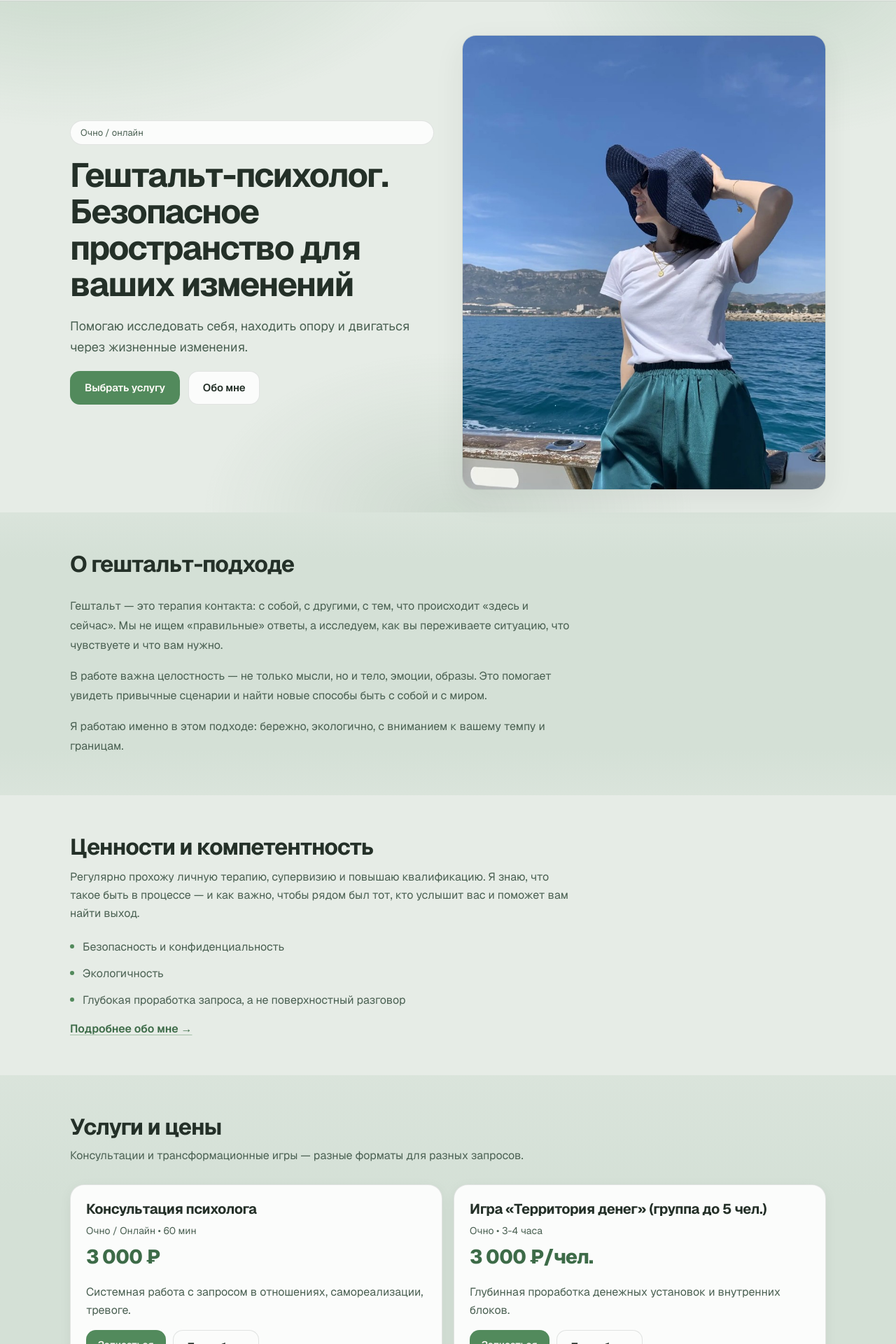
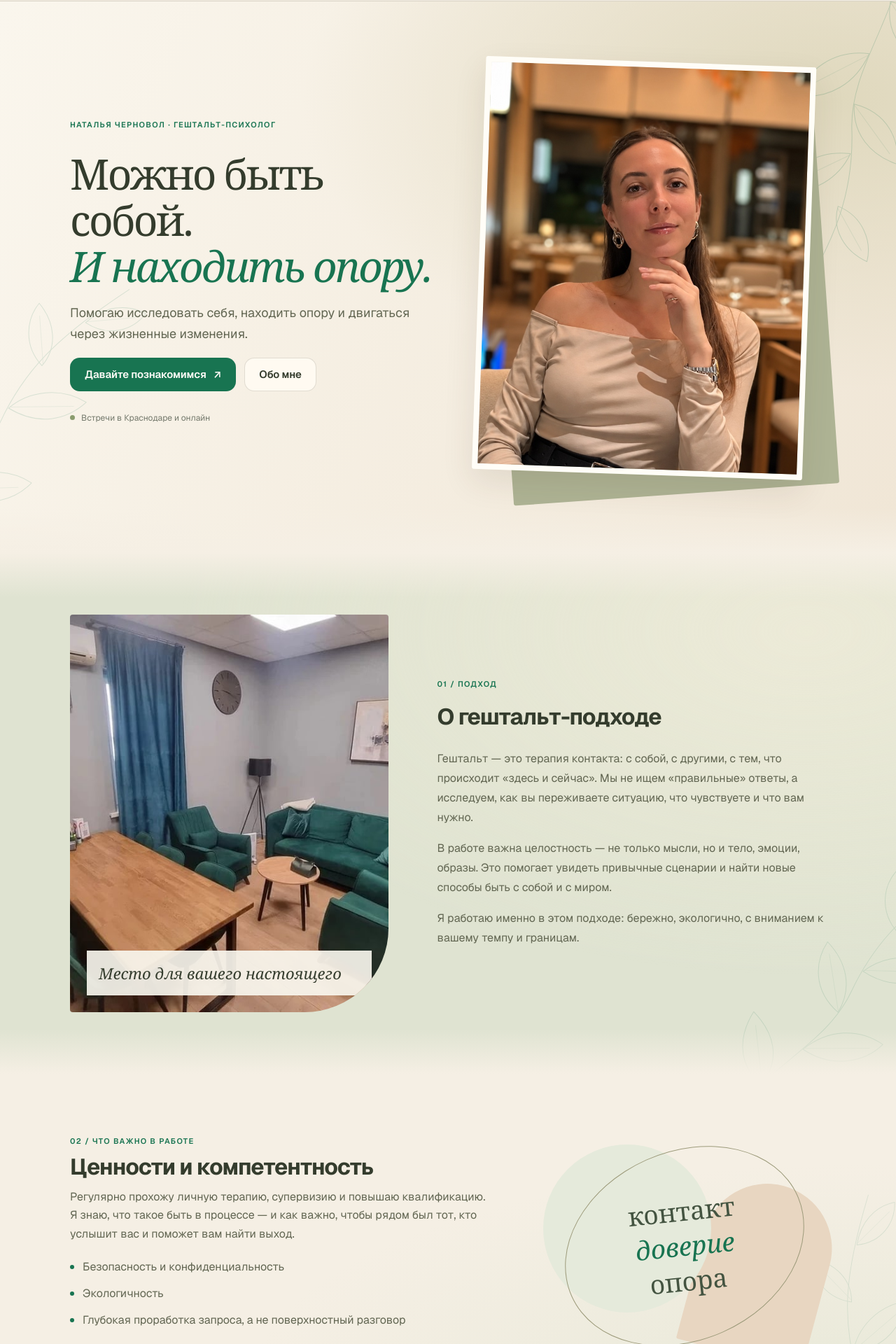
Before and after one commit to Jelydade/chernovol_na_landing, a Next.js app: page / in a window 1280 px wide. Shown: the part 67-1987 px from the top of the page at 70% size. Built offline with nearby package versions, Linux system fonts and the light colour scheme.

Commit message:
Redesign landing with malachite accents and botanical backgrounds

```diff
--- a/src/app/globals.css
+++ b/src/app/globals.css
@@ -1,19 +1,19 @@
 :root {
   /* Base */
-  --bg: #e6ece6;
-  --bg-warm: #dce4dc;
-  --surface: #fbfcfb;
-  --surface-muted: #d4e0d6;
-  --border: rgba(36, 52, 42, 0.12);
-  --text: #243028;
-  --muted: #4a6052;
-  --muted-2: #6a7d70;
+  --bg: #f5efe4;
+  --bg-warm: #e9decb;
+  --surface: #fffaf1;
+  --surface-muted: #e5e5d6;
+  --border: rgba(72, 65, 45, 0.16);
+  --text: #343c2d;
+  --muted: #626652;
+  --muted-2: #777966;
 
   /* Sage — средне-зелёный акцент */
-  --sage: #528a5c;
-  --sage-dark: #3d6b48;
-  --sage-light: #8fb39a;
-  --sage-glow: rgba(82, 138, 92, 0.26);
+  --sage: #187451;
+  --sage-dark: #10563c;
+  --sage-light: #c5dccc;
+  --sage-glow: rgba(147, 151, 111, 0.12);
 
   /* Peach — приглушённый нейтраль */
   --peach: #a89688;
--- a/src/app/home.module.css
+++ b/src/app/home.module.css
@@ -1,5 +1,34 @@
 .hero {
-  padding: 48px 0 32px;
+  position: relative;
+  isolation: isolate;
+  overflow: hidden;
+  padding: 68px 0 84px;
+  background: linear-gradient(to top, var(--bg), transparent 64px), radial-gradient(ellipse at 93% 18%, #dfd8bd 0%, transparent 45%), linear-gradient(115deg, #faf6ed, #f0e6d6);
+}
+
+.hero::before,
+.hero::after {
+  content: "";
+  position: absolute;
+  z-index: -1;
+  width: 300px;
+  height: 580px;
+  background: url('/botanical-background.svg') center / contain no-repeat;
+  opacity: .14;
+  pointer-events: none;
+}
+
+.hero::before {
+  left: -145px;
+  bottom: -110px;
+  transform: rotate(20deg);
+}
+
+.hero::after {
+  right: -80px;
+  top: -100px;
+  transform: rotate(175deg);
+  opacity: .19;
 }
 
 .heroGrid {
@@ -11,7 +40,7 @@
 
 .heroPhoto {
   position: relative;
-  border-radius: var(--radius-lg);
+  border-radius: 3px;
   overflow: hidden;
   aspect-ratio: 4 / 5;
   border: 1px solid var(--border);
@@ -20,7 +49,8 @@
 
 .heroPhotoImage {
   object-fit: cover;
-  object-position: center 20%;
+  object-position: 50% 43%;
+  transform: scale(1.42);
 }
 
 .heroCopy {
@@ -32,6 +62,43 @@
   display: flex;
   flex-wrap: wrap;
   gap: 12px;
+}
+
+.heroCtas a { gap: 10px; }
+
+.eyebrow { font-size: 11px; font-weight: 600; letter-spacing: .12em; text-transform: uppercase; color: #187451; margin-bottom: 12px; }
+.heroTitle { font-family: Georgia, serif; font-weight: 400; font-size: clamp(40px, 4.7vw, 66px); line-height: 1.1; letter-spacing: -.045em; }
+.heroTitle em { color: #187451; font-weight: 400; }
+.heroNote { display: flex; gap: 9px; align-items: center; font-size: 12px; color: #74796c; margin-top: 12px; }
+.heroNote span { width: 7px; height: 7px; border-radius: 50%; background: #8a9c6e; }
+.portraitComposition { position: relative; padding: 18px 24px 28px; min-width: 0; transform: rotate(2deg); }
+.portraitComposition::before { content: ""; position: absolute; inset: 48px 0 0 54px; background: #aeb394; transform: rotate(-6deg); border-radius: 3px; }
+.portraitComposition .heroPhoto { border: 8px solid #fffdf7; box-shadow: 0 18px 45px #4035221a; }
+.orbit { display: none; }
+.approachSection { position: relative; isolation: isolate; overflow: hidden; background: radial-gradient(ellipse at 90% 15%, #f5efdc99, transparent 55%), #dfe3d1; padding: 88px 0; }
+.approachSection::before { content: ""; position: absolute; z-index: -1; right: -90px; bottom: -160px; width: 290px; height: 560px; background: url('/botanical-background.svg') center / contain no-repeat; opacity: .13; pointer-events: none; transform: rotate(22deg); }
+.approachGrid { display: grid; grid-template-columns: .9fr 1.1fr; gap: 70px; align-items: center; }
+.approachVisual { position: relative; aspect-ratio: 4 / 5; border-radius: 4px 4px 120px 4px; overflow: hidden; }
+.approachVisual img { object-fit: cover; }
+.visualLabel { position: absolute; bottom: 24px; left: 24px; right: 24px; background: #faf8efe8; padding: 17px; font-family: Georgia, serif; font-style: italic; font-size: 22px; }
+.valuesLayout { display: grid; grid-template-columns: 1.2fr .8fr; align-items: center; gap: 70px; padding: 30px 0; }
+.valuesArt { position: relative; min-height: 320px; display: grid; place-items: center; isolation: isolate; }
+.valuesArt p { font-family: Georgia, serif; font-size: 37px; line-height: 1.35; text-align: center; transform: rotate(-6deg); color: #445441; }
+.valuesArt p em { color: #187451; }
+.artCircle { position: absolute; width: 240px; height: 240px; border-radius: 50%; background: #e5eadb; z-index: -1; left: 0; top: 15px; }
+.artArch { position: absolute; width: 185px; height: 250px; border-radius: 100px 100px 3px 3px; background: #e8d6c1; z-index: -2; right: 0; bottom: 0; transform: rotate(15deg); }
+.artLine { position: absolute; inset: 25px; border: 1px solid #9d9b7b; border-radius: 50%; transform: rotate(-24deg); }
+.servicesSection { position: relative; isolation: isolate; overflow: hidden; padding: 84px 0; background: radial-gradient(ellipse at 20% 90%, #f7f1e5, transparent 60%), #e9decd; }
+.servicesSection::before { content: ""; position: absolute; z-index: -1; left: -120px; top: -120px; width: 320px; height: 640px; background: url('/botanical-background.svg') center / contain no-repeat; opacity: .13; pointer-events: none; transform: rotate(160deg); }
+
+.approachSection::after,
+.servicesSection::after {
+  content: "";
+  position: absolute;
+  inset: 0;
+  z-index: -1;
+  background: linear-gradient(to bottom, var(--bg), transparent 64px, transparent calc(100% - 64px), var(--bg));
+  pointer-events: none;
 }
 
 .valuesContent {
@@ -46,7 +113,7 @@
 
 .serviceCard {
   padding: 22px;
-  border-radius: var(--radius-lg);
+  border-radius: 4px 4px 32px 4px;
   background: var(--surface);
   border: 1px solid var(--border);
   display: grid;
@@ -153,8 +220,10 @@
 }
 
 @media (max-width: 900px) {
+  .hero::before { width: 200px; left: -130px; }
+  .hero::after { width: 210px; right: -100px; opacity: .12; }
   .hero {
-    background: var(--bg);
+    padding: 32px 0 56px;
   }
 
   .heroGrid {
@@ -172,6 +241,13 @@
     aspect-ratio: 4 / 5;
   }
 
+  .portraitComposition { order: -1; width: min(430px, 100%); margin: 0 auto; }
+  .heroTitle { font-size: clamp(36px, 8vw, 56px); }
+  .approachGrid, .valuesLayout { grid-template-columns: 1fr; gap: 36px; }
+  .approachVisual { max-height: 420px; }
+  .approachSection, .servicesSection { padding: 56px 0; }
+  .valuesArt { min-height: 280px; max-width: 360px; width: 100%; margin: auto; }
+
   .serviceCards,
   .gameCards {
     grid-template-columns: 1fr;
--- a/src/app/page.tsx
+++ b/src/app/page.tsx
@@ -23,40 +23,51 @@ export default function Home() {
           <div className={s.container}>
             <div className={h.heroGrid}>
               <div className={h.heroCopy}>
-                <p className={s.pill}>Очно / онлайн</p>
-                <h1 className={s.h1}>
-                  {site.title}. {site.tagline}
+                <p className={h.eyebrow}>Наталья Черновол · гештальт-психолог</p>
+                <h1 className={h.heroTitle}>
+                  Можно быть собой.<br />
+                  <em>И находить опору.</em>
                 </h1>
                 <p className={s.lead}>
                   Помогаю исследовать себя, находить опору и двигаться через
                   жизненные изменения.
                 </p>
                 <div className={h.heroCtas}>
-                  <Link className={s.btnPrimary} href="/services">
-                    Выбрать услугу
+                  <Link className={s.btnPrimary} href="/contacts">
+                    Давайте познакомимся <span aria-hidden="true">↗</span>
                   </Link>
                   <Link className={s.btnGhost} href="/about">
                     Обо мне
                   </Link>
                 </div>
+                <p className={h.heroNote}><span /> Встречи в Краснодаре и онлайн</p>
               </div>
-              <div className={h.heroPhoto}>
+              <div className={h.portraitComposition}>
+                <svg className={h.orbit} viewBox="0 0 520 640" fill="none" aria-hidden="true"><ellipse cx="260" cy="320" rx="220" ry="290" transform="rotate(17 260 320)" /><path d="M25 320h34m-17-17v34M456 111h28m-14-14v28" /></svg>
+                <div className={h.heroPhoto}>
                 <Image
-                  src={(process.env.NEXT_PUBLIC_BASE_PATH ?? "") + "/photos/hero-portrait.jpg"}
+                  src={(process.env.NEXT_PUBLIC_BASE_PATH ?? "") + "/photos/hero-portrait-clean.jpg"}
                   alt={`${site.name}, ${site.title.toLowerCase()}`}
                   fill
                   sizes="(max-width: 900px) 100vw, 50vw"
                   className={h.heroPhotoImage}
                   priority
                 />
+                </div>
               </div>
             </div>
           </div>
         </section>
 
-        <section className={s.sectionAlt}>
-          <div className={s.container}>
+        <section className={h.approachSection}>
+          <div className={`${s.container} ${h.approachGrid}`}>
+            <div className={h.approachVisual}>
+              <Image src="/photos/workspace-cabinet.jpg" alt="Кабинет для встреч с психологом" fill sizes="(max-width: 900px) 100vw, 45vw" />
+              <span className={h.visualLabel}>Место для вашего настоящего</span>
+            </div>
+            <div>
             <div className={s.sectionHeader}>
+              <p className={h.eyebrow}>01 / Подход</p>
               <h2 className={s.h2}>О гештальт-подходе</h2>
             </div>
             <div className={h.approachText}>
@@ -76,12 +87,15 @@ export default function Home() {
                 к вашему темпу и границам.
               </p>
             </div>
+            </div>
           </div>
         </section>
 
         <section className={s.section}>
           <div className={s.container}>
+            <div className={h.valuesLayout}>
             <div className={h.valuesContent}>
+              <p className={h.eyebrow}>02 / Что важно в работе</p>
               <h2 className={s.h2}>Ценности и компетентность</h2>
               <p className={s.sub} style={{ marginTop: 12 }}>
                 Регулярно прохожу личную терапию, супервизию и повышаю
@@ -97,12 +111,15 @@ export default function Home() {
                 Подробнее обо мне →
               </Link>
             </div>
+            <div className={h.valuesArt} aria-hidden="true"><span className={h.artCircle} /><span className={h.artArch} /><span className={h.artLine} /><p>контакт<br /><em>доверие</em><br />опора</p></div>
+            </div>
           </div>
         </section>
 
-        <section id="services" className={s.sectionAlt}>
+        <section id="services" className={h.servicesSection}>
           <div className={s.container}>
             <div className={s.sectionHeader}>
+              <p className={h.eyebrow}>03 / Форматы встреч</p>
               <h2 className={s.h2}>Услуги и цены</h2>
               <p className={s.sub}>
                 Консультации и трансформационные игры — разные форматы для разных
@@ -159,6 +176,7 @@ export default function Home() {
         <section id="games" className={s.section}>
           <div className={s.container}>
             <div className={s.sectionHeader}>
+              <p className={h.eyebrow}>04 / Исследование через игру</p>
               <h2 className={s.h2}>Трансформационные игры</h2>
               <p className={s.sub}>
                 Глубинная психологическая работа через образы, метафоры и
@@ -190,6 +208,7 @@ export default function Home() {
         <section className={s.section}>
           <div className={s.container}>
             <div className={s.ctaBand}>
+              <p className={h.eyebrow}>05 / Первый шаг</p>
               <h2 className={s.h2}>Готовы начать?</h2>
               <p className={s.sub}>
                 Выберите удобный формат и запишитесь — отвечу в течение 24 часов.
--- a/src/styles/site.module.css
+++ b/src/styles/site.module.css
@@ -122,19 +122,39 @@
 }
 
 .section {
+  position: relative;
+  isolation: isolate;
+  overflow: hidden;
   padding: 56px 0;
-  background: var(--bg);
+  background: radial-gradient(ellipse at 95% 90%, #dce3ce80, transparent 50%), var(--bg);
+}
+
+.section::before {
+  content: "";
+  position: absolute;
+  z-index: -1;
+  right: -90px;
+  bottom: -220px;
+  width: 280px;
+  height: 580px;
+  background: url('/botanical-background.svg') center / contain no-repeat;
+  opacity: .11;
+  transform: rotate(-20deg);
+  pointer-events: none;
 }
 
 .sectionAlt {
   composes: section;
-  background: linear-gradient(
-    180deg,
-    color-mix(in srgb, var(--bg) 32%, var(--surface-muted)) 0%,
-    var(--surface-muted) 16%,
-    var(--surface-muted) 84%,
-    color-mix(in srgb, var(--bg) 32%, var(--surface-muted)) 100%
-  );
+  background: radial-gradient(ellipse at 12% 20%, #f6f0df99, transparent 55%), #e2e7d8;
+}
+
+.section::after {
+  content: "";
+  position: absolute;
+  inset: 0;
+  z-index: -1;
+  background: linear-gradient(to bottom, var(--bg), transparent 48px, transparent calc(100% - 48px), var(--bg));
+  pointer-events: none;
 }
 
 .sectionHeader {
```
Also changed, not shown: public/botanical-background.svg (added), public/photos/hero-portrait-clean.jpg (added).
